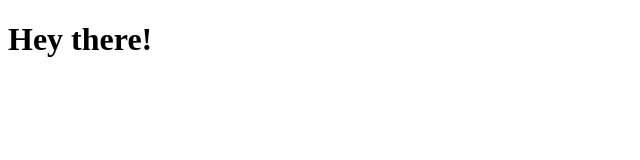
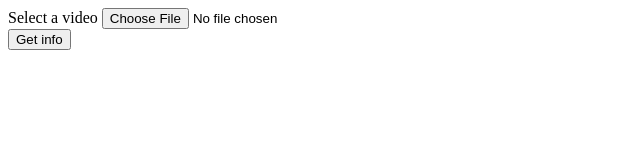
Before and after one commit to puneet29/electronvideoinfo, an Electron app: page index.html in a window 1280 px wide. Shown: the whole page, without its empty margins (0-640 px from the left). Drawn offline with Linux system fonts and the light colour scheme.

Commit message:
Added front end

```diff
--- a/index.html
+++ b/index.html
@@ -1,10 +1,18 @@
 <!DOCTYPE html>
 <html lang="en">
+
 <head>
     <title>Electron App</title>
 </head>
+
 <body>
-    <h1>Hey there!</h1>
+    <form>
+        <div>
+            <label>Select a video</label>
+            <input type="file" accept="video/*">
+        </div>
+        <input type="submit" value="Get info">
+    </form>
+</body>
 
-</body>
 </html>
```
